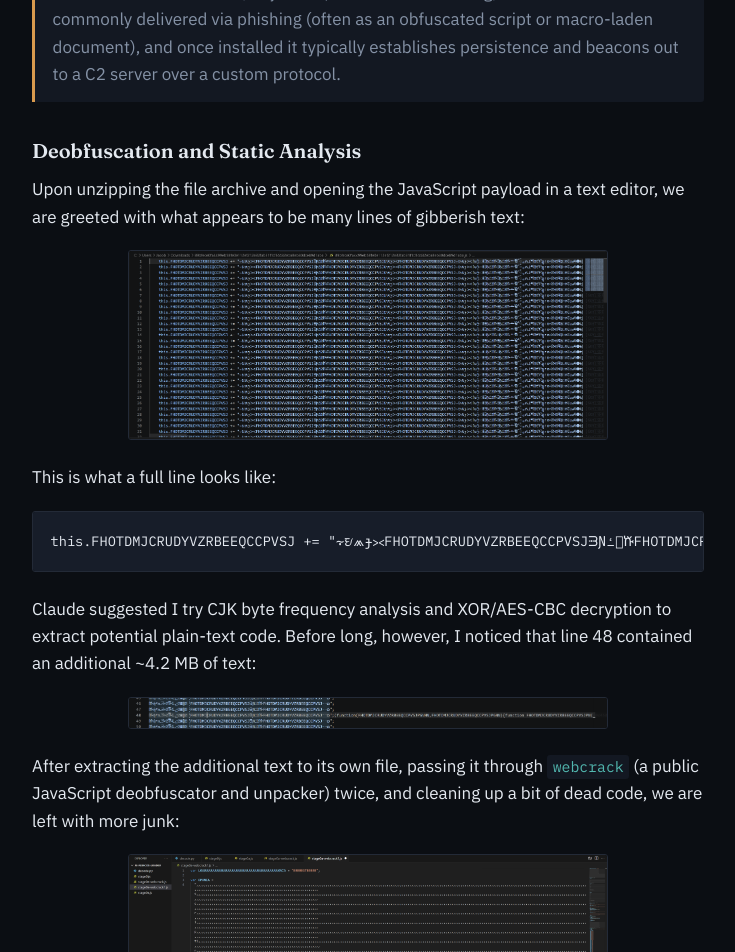
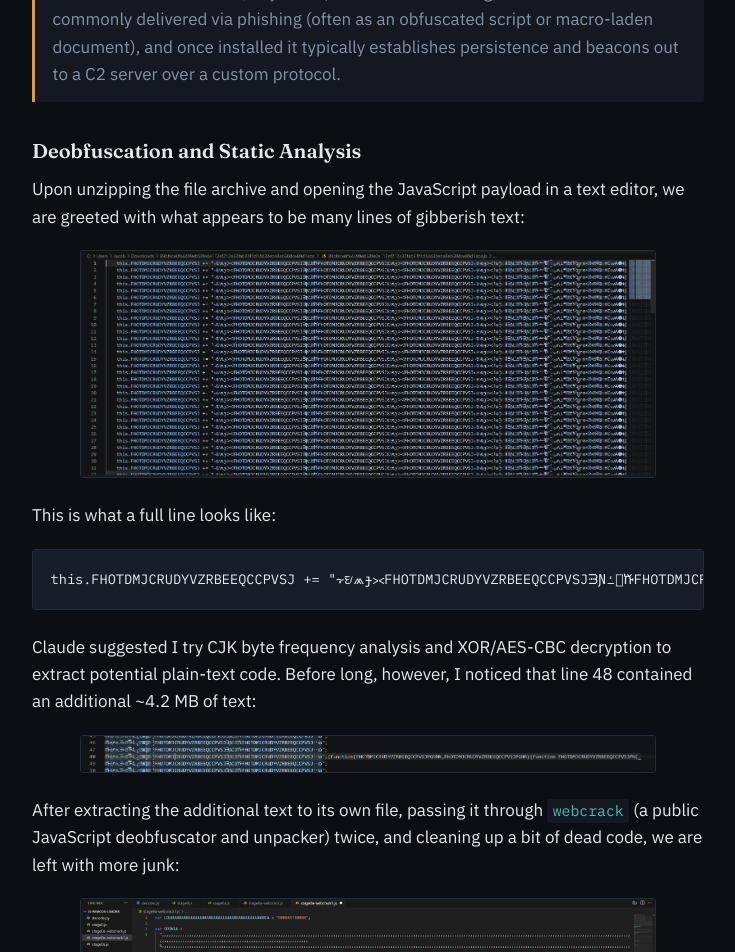
Before and after one commit to jacobholtz/jacobholtz.github.io, a Jekyll site: the page built from _posts/2026-07-03-deobfuscating-a-javascript-based-remcos-loader.md, in a window 1280 px wide. Shown: the part 579-1531 px from the top of the page, without its empty margins (264-999 px from the left). Built offline with Jekyll 4.4.1, drawn with Linux system fonts in a browser that asks for light colours.

Commit message:
Expand writeup image thumbnails slightly
30rem felt a little small for legibility; bump to 36rem.

```diff
--- a/assets/css/style.scss
+++ b/assets/css/style.scss
@@ -290,7 +290,7 @@ img { max-width: 100%; }
   // click one to see it full size in the lightbox (assets/js/image-zoom.js).
   img {
     display: block;
-    max-width: min(100%, 30rem);
+    max-width: min(100%, 36rem);
     margin: 0 auto 1.5rem;
     border: 1px solid $hairline;
     border-radius: $radius;
```
